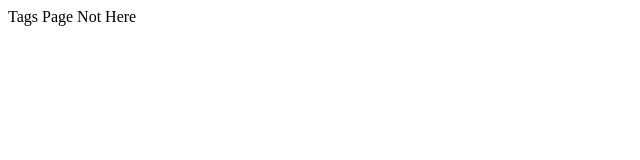
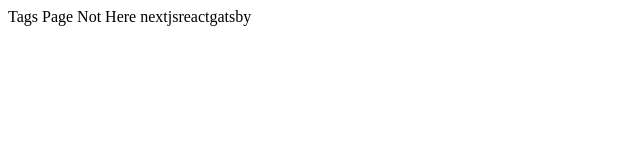
Before and after one commit to lyubchev/personal-blog, a Gatsby site: page /tags in a window 1280 px wide. Shown: the whole page, without its empty margins (0-640 px from the left). Built offline with nearby package versions, Linux system fonts and the light colour scheme; Gatsby itself is replaced by a stand-in of ours.

Commit message:
Update comment

```diff
--- a/gatsby-node.js
+++ b/gatsby-node.js
@@ -81,7 +81,7 @@
         const tagNames = Object.keys(postsByTag);
 
         /**
-         * Create tags pages by mapping through posts
+         * Create tags pages by mapping through tags
          */
         tagNames.forEach(tag => {
           const posts = postsByTag[tag];
--- a/src/pages/tags.jsx
+++ b/src/pages/tags.jsx
@@ -15,8 +15,7 @@
     });
   });
 
-  console.log(tags);
-  return <div>Tags Page Not Here</div>;
+  return <div>Tags Page Not Here {tags}</div>;
 };
 
 export const query = graphql`
```
